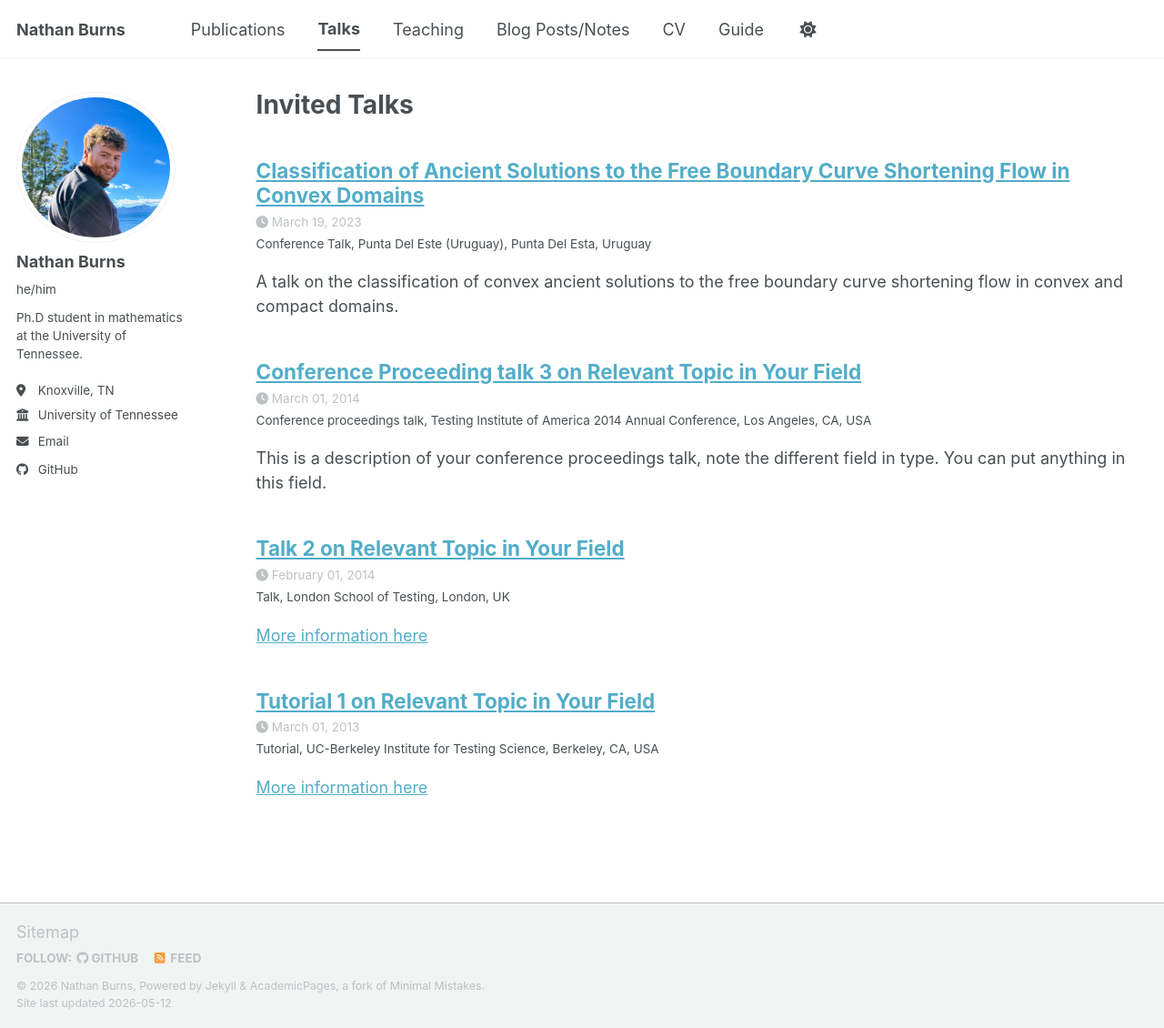
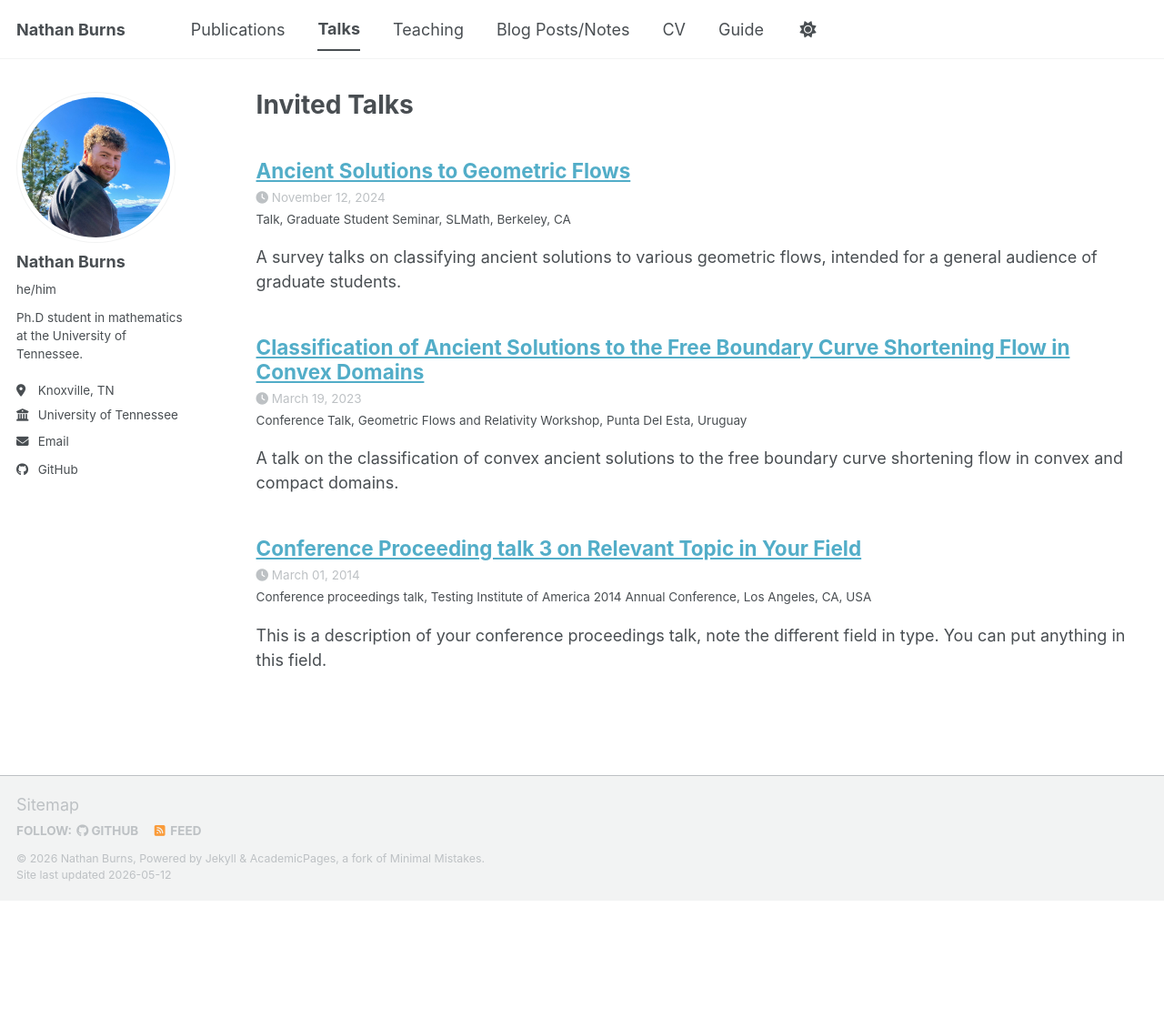
Before and after one commit to nathan-p-burns/nathan-p-burns.github.io, a Jekyll site: the page built from _pages/talks.html, in a window 1280 px wide and 1130 px high. Shown: the whole window at 91% size. Built offline with Jekyll 4.4.1, drawn with Linux system fonts in a browser that asks for light colours; a script bundle is joined from its source files by our own code; library files that are not in the unit come from our copies.

Commit message:
Added second talk

```diff
--- a/_talks/2013-03-01-tutorial-1.md
+++ /dev/null
@@ -1,13 +0,0 @@
----
-title: "Tutorial 1 on Relevant Topic in Your Field"
-collection: talks
-type: "Tutorial"
-permalink: /talks/2013-03-01-tutorial-1
-venue: "UC-Berkeley Institute for Testing Science"
-date: 2013-03-01
-location: "Berkeley, CA, USA"
----
-
-[More information here](http://exampleurl.com)
-
-This is a description of your tutorial, note the different field in type. This is a markdown files that can be all markdown-ified like any other post. Yay markdown!
--- a/_talks/2014-02-01-talk-2.md
+++ /dev/null
@@ -1,13 +0,0 @@
----
-title: "Talk 2 on Relevant Topic in Your Field"
-collection: talks
-type: "Talk"
-permalink: /talks/2014-02-01-talk-2
-venue: "London School of Testing"
-date: 2014-02-01
-location: "London, UK"
----
-
-[More information here](http://example2.com)
-
-This is a description of your talk, which is a markdown files that can be all markdown-ified like any other post. Yay markdown!
--- a/_talks/2023-03-19-talk.md
+++ b/_talks/2023-03-19-talk.md
@@ -3,7 +3,7 @@ title: "Classification of Ancient Solutions to the Free Boundary Curve Shortenin
 collection: talks
 type: "Conference Talk"
 permalink: /talks/2023-03-19-talk
-venue: "Punta Del Este (Uruguay)"
+venue: "Geometric Flows and Relativity Workshop"
 date: 2023-03-19
 location: "Punta Del Esta, Uruguay"
 ---
--- /dev/null
+++ b/_talks/2024-11-12-talk.md
@@ -0,0 +1,11 @@
+---
+title: "Ancient Solutions to Geometric Flows"
+collection: talks
+type: "Talk"
+permalink: /talks/2024-11-12
+venue: "Graduate Student Seminar"
+date: 2024-11-12
+location: "SLMath, Berkeley, CA"
+---
+
+A survey talks on classifying ancient solutions to various geometric flows, intended for a general audience of graduate students.
```
